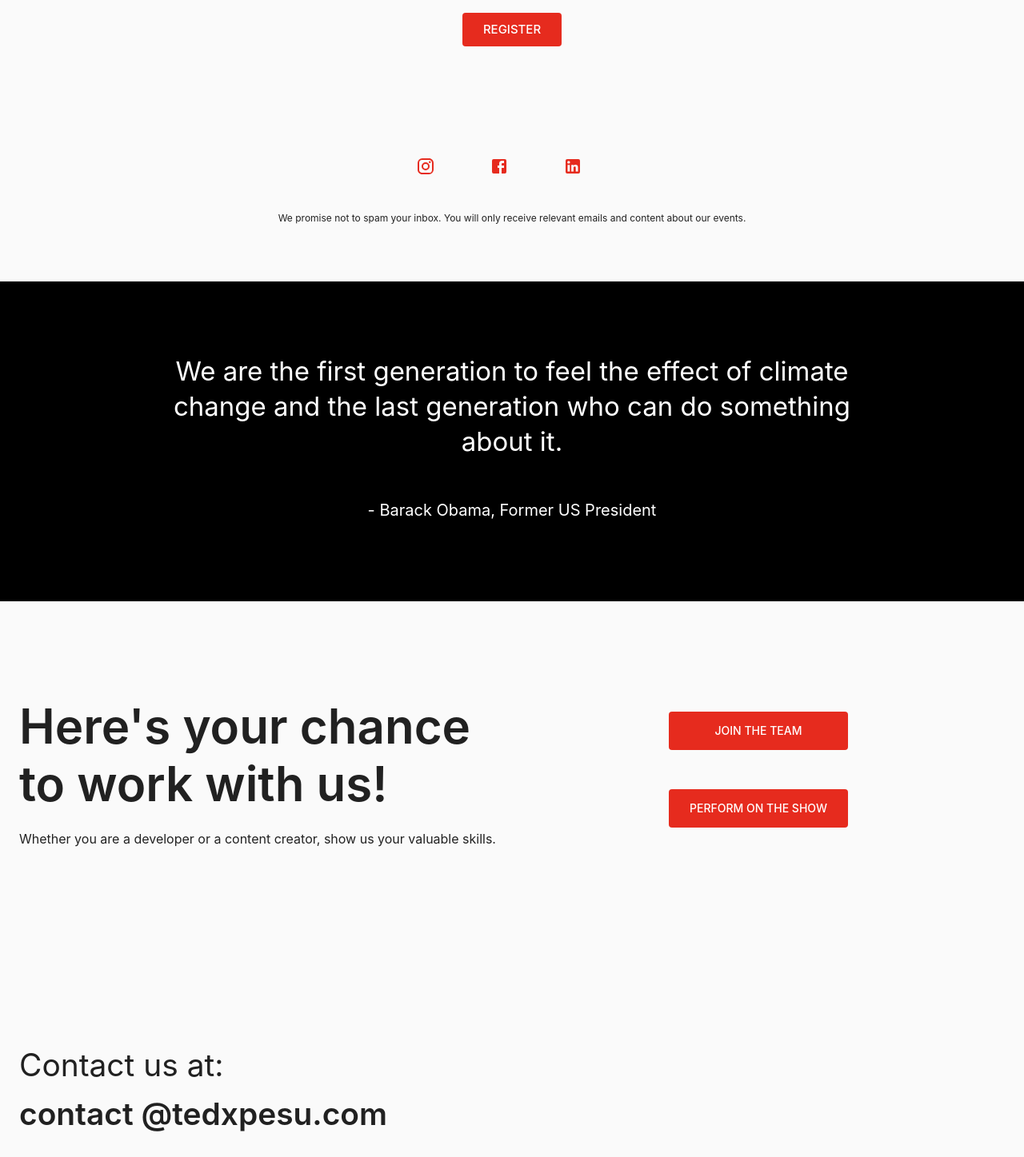
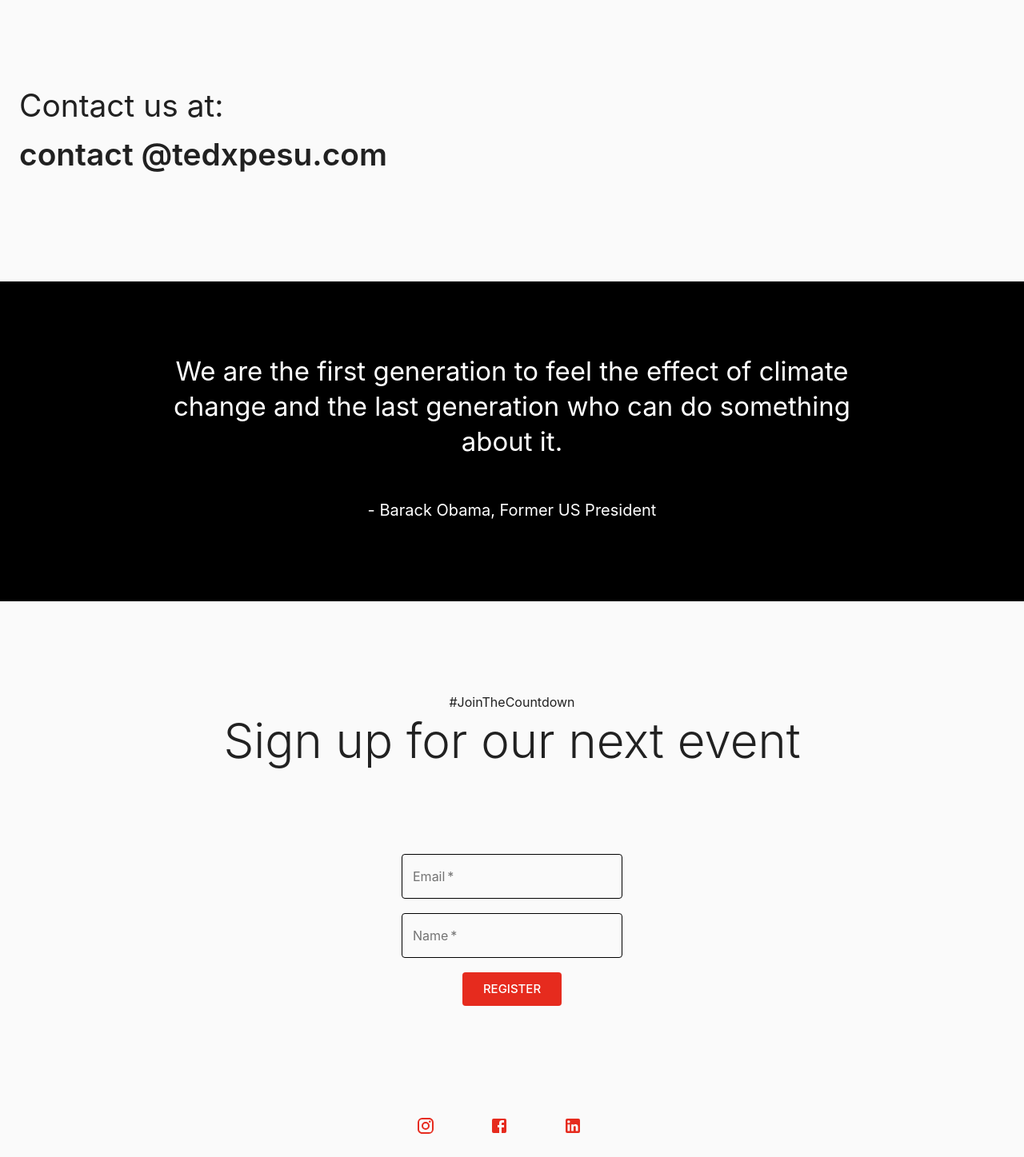
Before and after one commit to clearly-outsane/TEDx_PESU, a React (Create React App) app: page / in a window 1280 px wide. Shown: the part 2863-4310 px from the top of the page at 80% size. Built offline with nearby package versions, Linux system fonts and the light colour scheme.

Commit message:
swapped recruit and sign up sections

```diff
--- a/src/pages/Landing.js
+++ b/src/pages/Landing.js
@@ -134,11 +134,11 @@ const Landing = () => {
         <AboutTedxSection />
         <AboutCountdownSection />
 
+        <RecruitSection />
+        <Quote />
         <div ref={formRef} id="mailchimpForm">
           <MailchimpForm />
         </div>
-        <Quote />
-        <RecruitSection />
         <Footer />
       </div>
     </>
```
